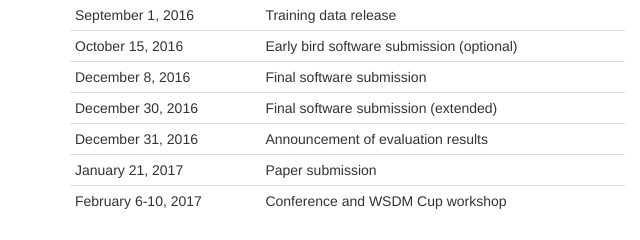
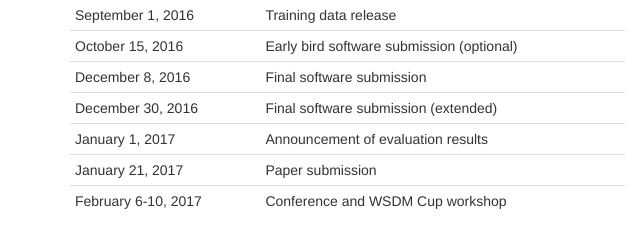
Before and after one commit to wsdm-cup-2017/wsdm-cup-2017.github.io, a website: page about.html in a window 1280 px wide. Shown: the part 940-1180 px from the top of the page, 0-640 px from the left. Drawn offline with Linux system fonts and the light colour scheme.

Commit message:
Update about.html

```diff
--- a/about.html
+++ b/about.html
@@ -123,7 +123,7 @@
     </tr><tr>
       <td>December 30, 2016</td><td>Final software submission (extended)</td>
     </tr><tr>
-      <td>December 31, 2016</td><td>Announcement of evaluation results</td>
+      <td>January 1, 2017</td><td>Announcement of evaluation results</td>
     </tr><tr>
       <td>January 21, 2017</td><td>Paper submission</td>
     </tr><tr>
```
